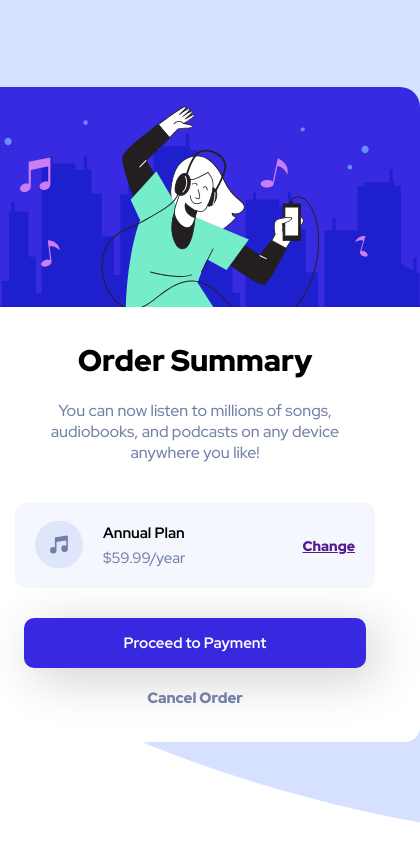
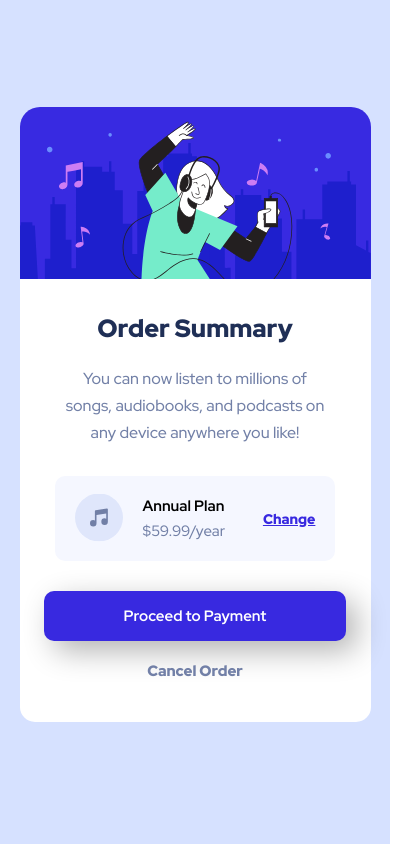
Before and after one commit to jackz070/Order-Summary-Component---Frontendmentor-challenge, a plain HTML site: page index.html in a window 390 px wide. Shown: the whole page, 420 px wide, since content can reach past the window. Drawn offline with Linux system fonts and the light colour scheme.

Commit message:
Update style.css

```diff
--- a/style.css
+++ b/style.css
@@ -23,12 +23,19 @@ html {
 body {
   font-family: "Red Hat Display";
   background-image: url(img/pattern-background-desktop.svg);
-  background-size: cover;
+  background-size: 500%;
   background-repeat: no-repeat;
   display: flex;
   justify-content: center;
   align-items: center;
   min-height: 100vh;
+}
+
+@media screen and (max-width: 600px) {
+  body {
+    background-image: url(img/pattern-background-mobile.svg);
+    min-height: 100vh;
+  }
 }
 
 .card__bg {
@@ -38,11 +45,20 @@ body {
   border-radius: 15px;
 }
 
+@media screen and (max-width: 600px) {
+  .card__bg {
+    max-width: 90%;
+    height: 60rem;
+  }
+}
+
 .card__bg img {
   border-top-left-radius: 20px;
   border-top-right-radius: 20px;
   margin-top: -1.5rem;
+  width: 100%;
 }
+
 .card__content {
   display: flex;
   flex-direction: column;
@@ -54,6 +70,13 @@ body {
   font-weight: 900;
   font-size: 3rem;
   margin-bottom: 1rem;
+  color: var(--color-neutral-3);
+}
+
+@media screen and (max-width: 600px) {
+  .card__heading {
+    font-size: 2.5rem;
+  }
 }
 
 .card__text {
@@ -61,6 +84,14 @@ body {
   padding: 1rem 7rem;
   text-align: center;
   color: var(--color-neutral-2);
+  margin-bottom: 2rem;
+  line-height: 1.7;
+}
+
+@media screen and (max-width: 600px) {
+  .card__text {
+    padding: 1rem 4rem;
+  }
 }
 
 .card__plan {
@@ -71,7 +102,7 @@ body {
   background-color: var(--color-neutral-1);
   padding: 2rem;
   border-radius: 10px;
-  margin: 3rem 0;
+  margin-bottom: 3rem;
 }
 
 .card__plan-info {
@@ -83,6 +114,12 @@ body {
   height: 100%;
   transform: translateY(1.25rem);
   margin-right: 2rem;
+}
+
+@media screen and (max-width: 600px) {
+  .card__plan-info {
+    margin-right: 1rem;
+  }
 }
 
 .card__plan a {
@@ -109,6 +146,12 @@ body {
 .card__plan-change {
   font-size: 1.4rem;
   font-weight: 900;
+  color: var(--color-primary-2);
+}
+
+.card__plan-change:hover {
+  color: #766cf1;
+  text-decoration: none;
 }
 
 .btn-big {
@@ -120,8 +163,18 @@ body {
   color: #fff;
   padding: 1.5rem 10rem;
   border-radius: 10px;
-  box-shadow: 1rem 1rem 5rem rgba(0, 0, 0, 0.2);
+  box-shadow: 1rem 1rem 3rem rgba(0, 0, 0, 0.3);
   margin-bottom: 2rem;
+}
+
+@media screen and (max-width: 600px) {
+  .btn-big {
+    padding: 1.5rem 8rem;
+  }
+}
+
+.btn-big:hover {
+  background-color: #766cf1;
 }
 
 .btn-small {
@@ -131,6 +184,10 @@ body {
   font-weight: 900;
 }
 
+.btn-small:hover {
+  color: var(--color-neutral-3);
+}
+
 .attribution {
   font-size: 11px;
   text-align: center;
```
